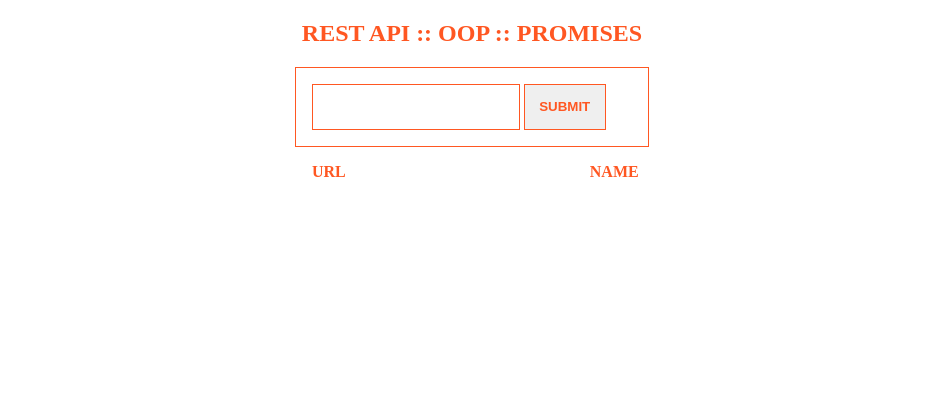
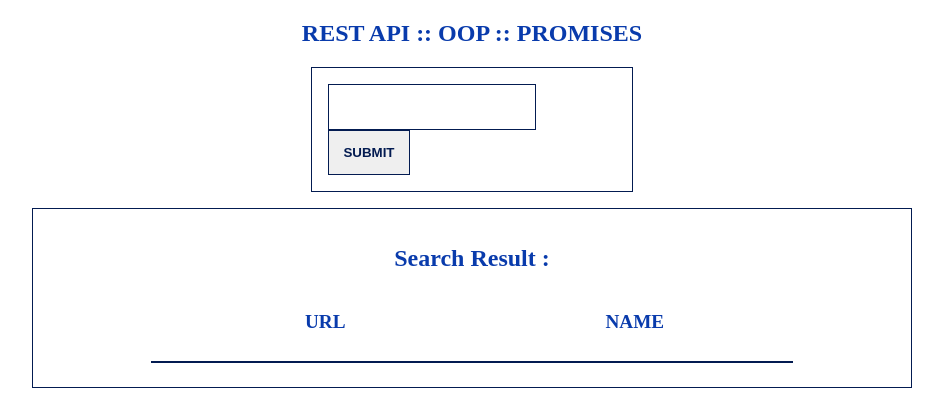
Before and after one commit to masoodalamhunzai/DOM_Task, a plain HTML site: page feature-restAPI-promises/index.html in a window 1280 px wide. Shown: the whole page, without its empty margins (168-1111 px from the left). Drawn offline with Linux system fonts and the light colour scheme.

Commit message:
added style

```diff
--- a/feature-restAPI-promises/index.html
+++ b/feature-restAPI-promises/index.html
@@ -16,8 +16,11 @@
             <input type="submit" class="submit" id="submit" value="submit">
         </form>
         <div class="output" id="output">
-        <p>URL</p> <p> NAME</P>
-        <ul class="ul">
+            <ul class="ul">
+             <h2>Search  Result :</h2>
+             <p>URL</p> <p> NAME</P>
+                <hr>
+
         </ul>
         </div>
     </section>
--- a/feature-restAPI-promises/index.js
+++ b/feature-restAPI-promises/index.js
@@ -27,14 +27,13 @@ class searchGitRepo {
         const obj = new searchGitRepo();
         obj.getData(`https://api.github.com/users/${userInput}/repos`).then(response => {
         let ul = document.querySelector('ul');
-        ul.style.display = "flex";
-        ul.style.flexDirection = "column";
+
         ul.style.listStyleType = "none";
         let responseResult = JSON.parse(response);
         let records = responseResult;
         for (const key in records) {
             let li = document.createElement('li');
-            let  text = document.createTextNode(`${key}).  ${records[key].url}  :: ${records[key].name}`);
+            let  text = document.createTextNode(`${key}).  ${records[key].url}  ---::-----::--- ${records[key].name}`);
             li.appendChild(text);
             ul.appendChild(li);
        }
--- a/feature-restAPI-promises/style.css
+++ b/feature-restAPI-promises/style.css
@@ -1,34 +1,44 @@
 P{
     display:inline-flex;
     justify-content: space-between;
-    padding-left: 15rem;
-    color: #ff5722;
+    padding-left: 16rem;
+    color: #093bac;
     font-weight: bold;
+    font-size: 1.2rem;
 }
 h2{
 text-align: center;
-color:#ff5722;
+color:#093bac;
+}
+hr{
+    width:40rem;
+    border: 0.5px solid #031b51;
 }
 .form{
     margin : 0 auto;
-    border: 1px solid #ff5722;
-    width:20rem;
+    border: 1px solid #031b51;
+    width:18rem;
     padding: 1rem;
 }
 input{
     padding: 0.9rem;
-    border: 1px solid #ff5722;
+    border: 1px solid #031b51;
 }
 .output{
     margin : 0 auto;
-    width:50rem;
+    width:55rem;
+}
+.ul{
+    border: 1px solid  #031b51;
+   padding: 1rem;
 }
 li{
-    color:#a03310;
+    color:#031b51;
     font-size: 1rem;
+    padding: 0.5rem 0 0  0.9rem;
 }
 .submit{
-    color: #ff5722;
+    color: #031b51;
     text-transform: uppercase;
     font-weight: bold;
 }
```
